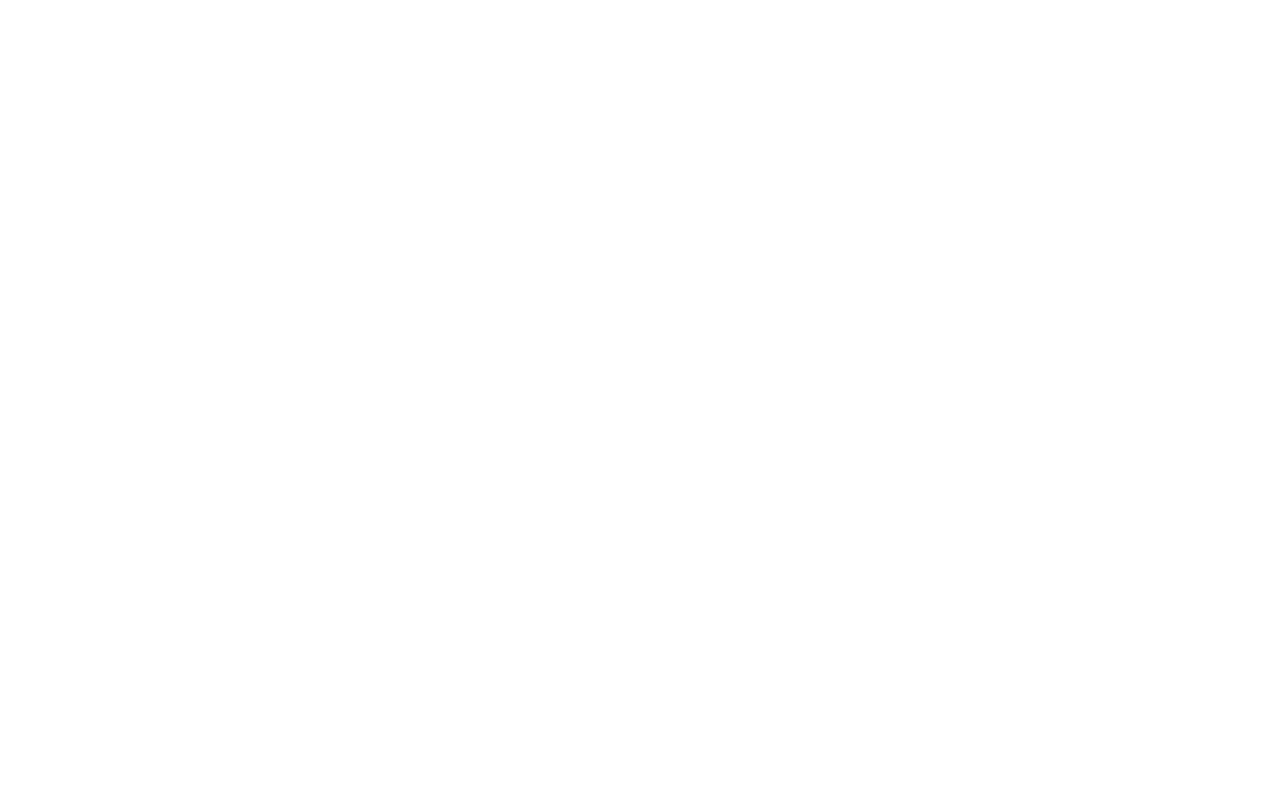
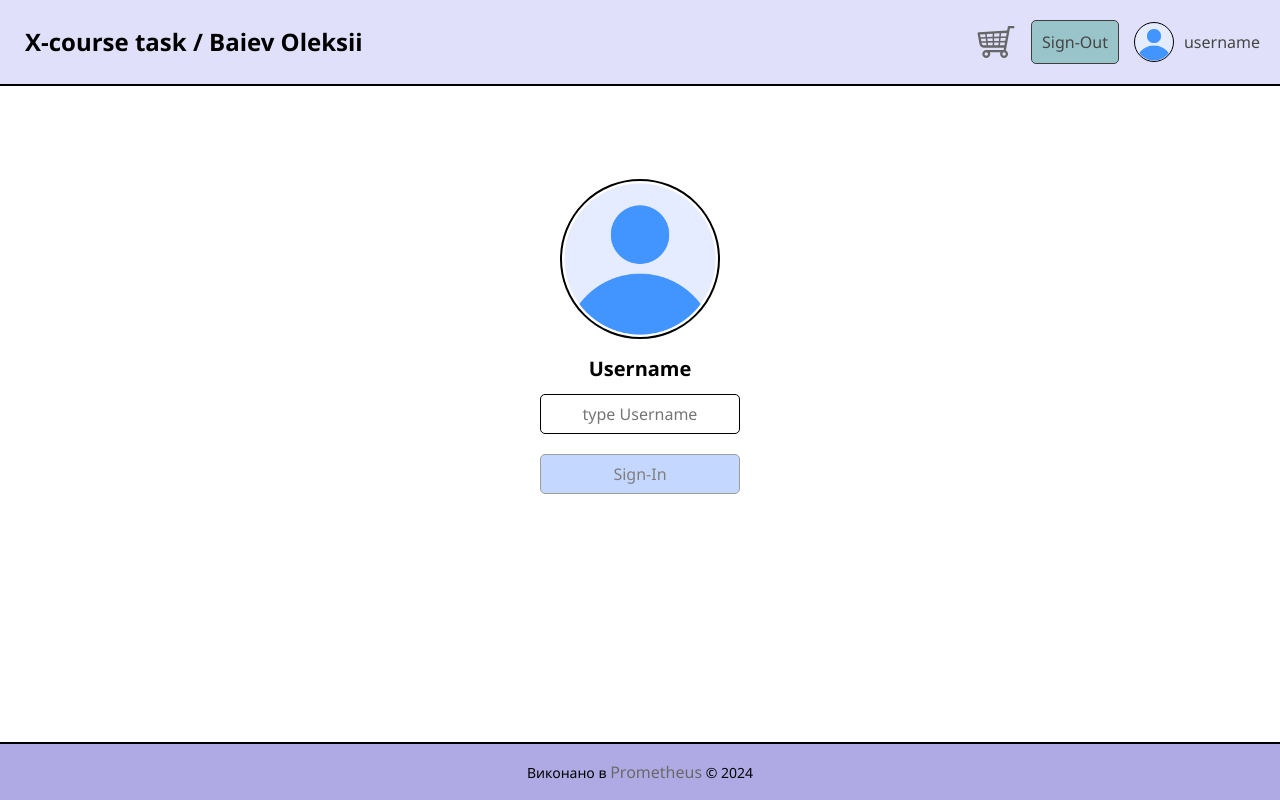
Before and after one commit to Oleksii85/x-course-task, a React (Create React App) app: page /sign-in in a window 1280 px wide. Before the commit this address had no page. Built offline with nearby package versions, Linux system fonts and the light colour scheme.

Commit message:
initial commit

```diff
--- a/package.json
+++ b/package.json
@@ -1,6 +1,6 @@
 {
   "name": "x-course-task",
-  "homepage": "https://Oleksii85.github.io/x-course-task",
+	"homepage": "https://Oleksii85.github.io/x-course-task",
   "version": "0.1.0",
   "private": true,
   "dependencies": {
--- a/src/App.jsx
+++ b/src/App.jsx
@@ -32,9 +32,16 @@
           <SelectedBooksProvider value={{ selectedBooks, setSelectedBooks }}>
             <Routes>
               <Route path="/" element={<Layout />}>
+                <Route path="sign-in" element={<Signin />} />
                 <Route
                   index
-                  element={isAuthenticatedUser ? <Booklist /> : <Signin />}
+                  element={
+                    isAuthenticatedUser ? (
+                      <Navigate to="book-list" />
+                    ) : (
+                      <Navigate to="sign-in" />
+                    )
+                  }
                 />
                 <Route
                   path="book-list"
@@ -54,9 +61,9 @@
                     isAuthenticatedUser ? <Cartscreen /> : <Navigate to="/" />
                   }
                 />
+              <Route path="*" element={<NotFoundPage />} />
               </Route>
             </Routes>
-						<Route path="*" element={<NotFoundPage />} />
           </SelectedBooksProvider>
         </BooksProvider>
       </UserProvider>
--- a/src/components/Auth/Signin.jsx
+++ b/src/components/Auth/Signin.jsx
@@ -16,7 +16,7 @@
 		event.preventDefault();
 		LocalStorageService.set(LS_KEYS.USER, userName);
 		setUser(userName);
-		navigate("book-list");
+		navigate("/");
 	};
 
   const inputRef = useRef(null);
--- a/src/components/Layout/Layout.jsx
+++ b/src/components/Layout/Layout.jsx
@@ -3,10 +3,11 @@
 import Footer from "./Footer";
 
 export default function Layout() {
+
   return (
     <>
       <Header />
-      	<Outlet />
+      <Outlet />
       <Footer />
     </>
   );
```
Also changed, not shown: 1 other file (tests, documents, lock files or other folders).
